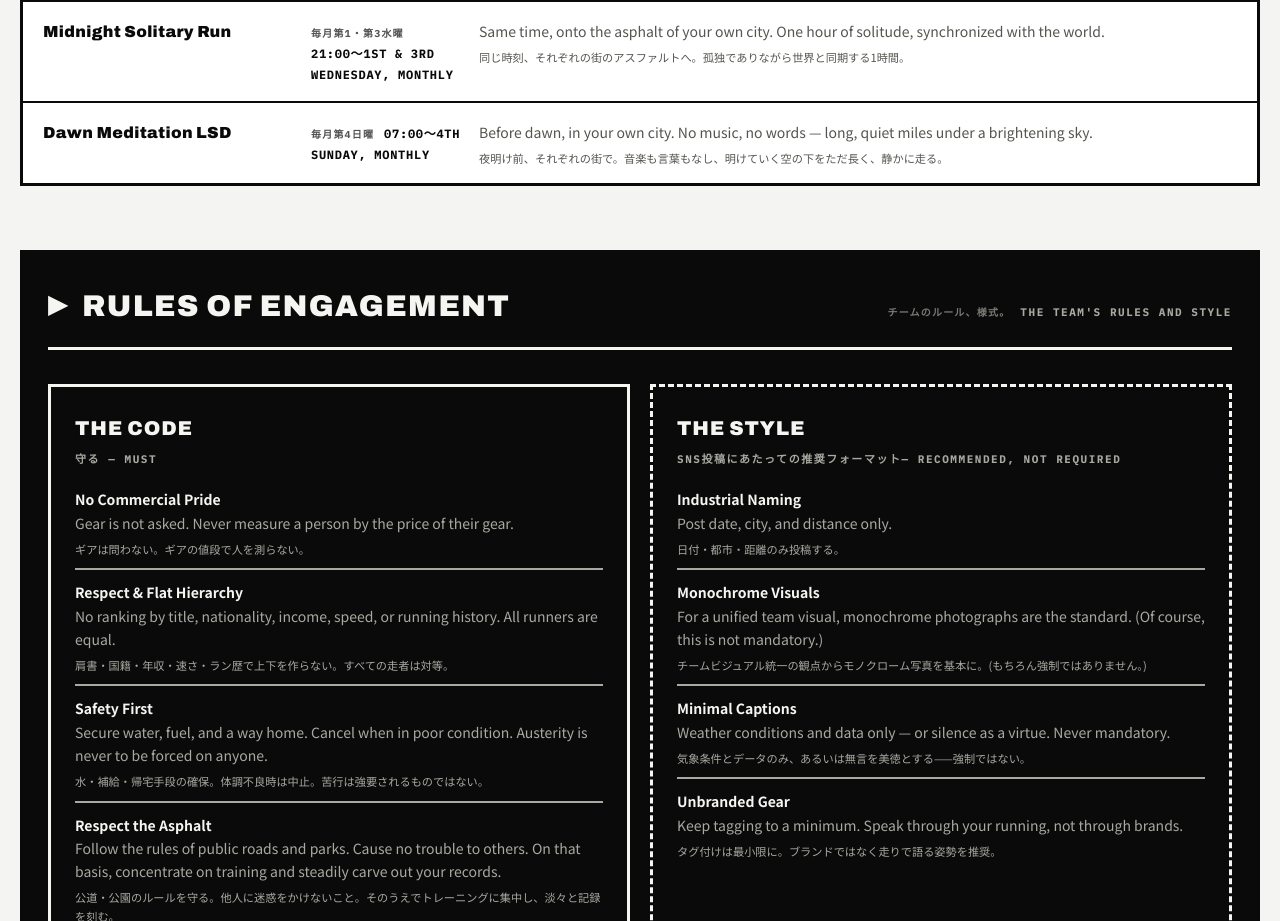
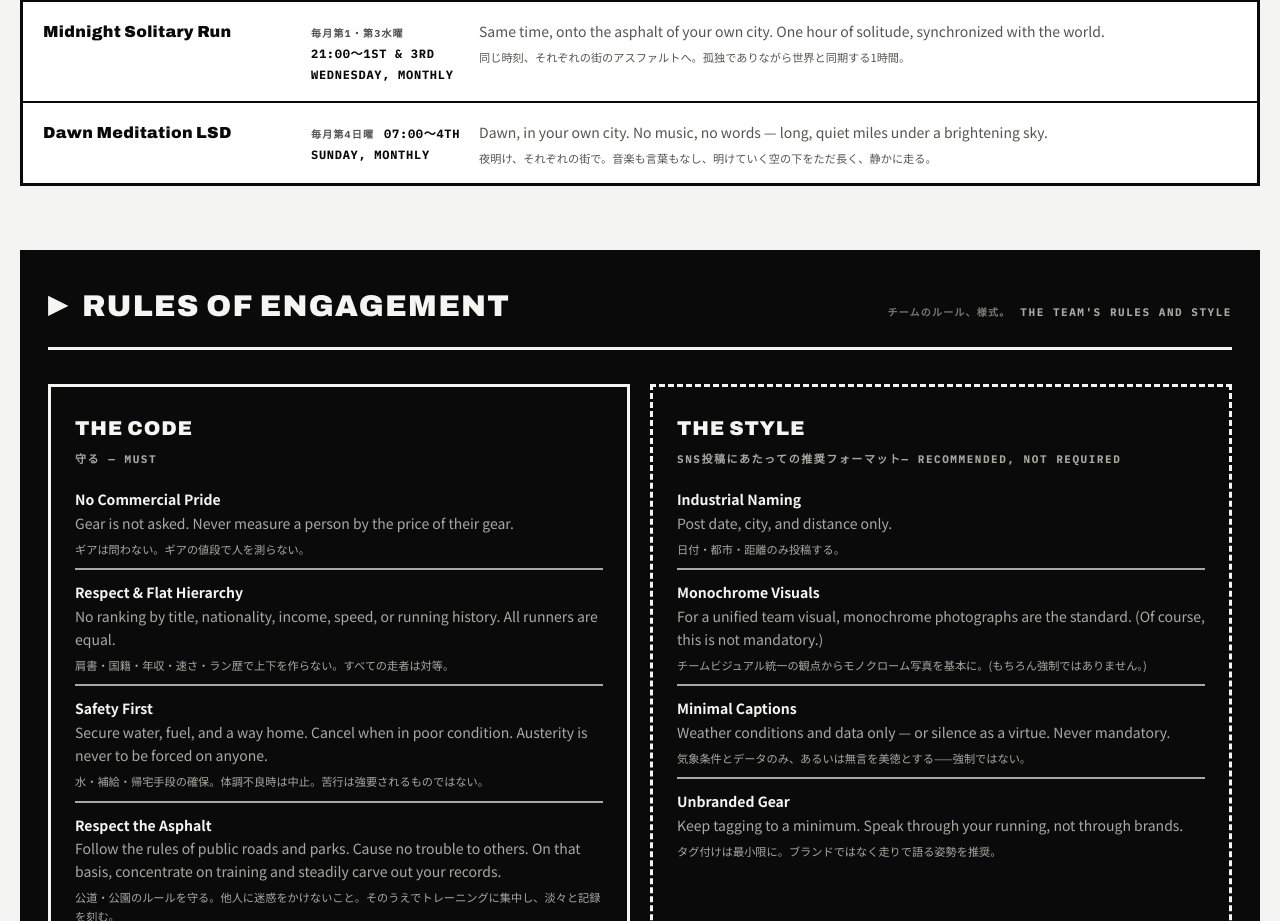
Before and after one commit to nomoney-runningclub/nomoney-runningclub.github.io, a plain HTML site: page index.html in a window 1280 px wide. Shown: the part 4220-5141 px from the top of the page. Drawn offline with Linux system fonts and the light colour scheme.

Commit message:
Dawn Meditation LSD copy: drop 'Before' (Dawn, in your own city / 夜明け、それぞれの街で)

```diff
--- a/index.html
+++ b/index.html
@@ -666,7 +666,7 @@
       -->
       <div class="session"><span class="name">Asphalt Night Shift</span><span class="when"><span class="h-jp">毎週月曜</span> 20:00〜<span class="h-en">EVERY MONDAY</span></span><p><span class="tx-jp">静まり返った都市を駆け抜ける定例ソロラン。昼間とは違う表情の街を切り開く。</span><span class="tx-en">A regular solo run through the hushed city. Cutting through streets that show a different face from the daytime.</span></p></div>
       <div class="session"><span class="name">Midnight Solitary Run</span><span class="when"><span class="h-jp">毎月第1・第3水曜</span> 21:00〜<span class="h-en">1ST &amp; 3RD WEDNESDAY, MONTHLY</span></span><p><span class="tx-jp">同じ時刻、それぞれの街のアスファルトへ。孤独でありながら世界と同期する1時間。</span><span class="tx-en">Same time, onto the asphalt of your own city. One hour of solitude, synchronized with the world.</span></p></div>
-      <div class="session"><span class="name">Dawn Meditation LSD</span><span class="when"><span class="h-jp">毎月第4日曜</span> 07:00〜<span class="h-en">4TH SUNDAY, MONTHLY</span></span><p><span class="tx-jp">夜明け前、それぞれの街で。音楽も言葉もなし、明けていく空の下をただ長く、静かに走る。</span><span class="tx-en">Before dawn, in your own city. No music, no words — long, quiet miles under a brightening sky.</span></p></div>
+      <div class="session"><span class="name">Dawn Meditation LSD</span><span class="when"><span class="h-jp">毎月第4日曜</span> 07:00〜<span class="h-en">4TH SUNDAY, MONTHLY</span></span><p><span class="tx-jp">夜明け、それぞれの街で。音楽も言葉もなし、明けていく空の下をただ長く、静かに走る。</span><span class="tx-en">Dawn, in your own city. No music, no words — long, quiet miles under a brightening sky.</span></p></div>
       <!-- 当面非表示（ストック）：復帰時はこのコメントを外す
       <div class="session"><span class="name">Sufferfest Mileage Week</span><span class="when">毎月第3週</span><p>生活の隙間を縫い、無理のない範囲でどこまで距離を積めるか。自らに静かな課題を課す1週間。</p></div>
       -->
```
